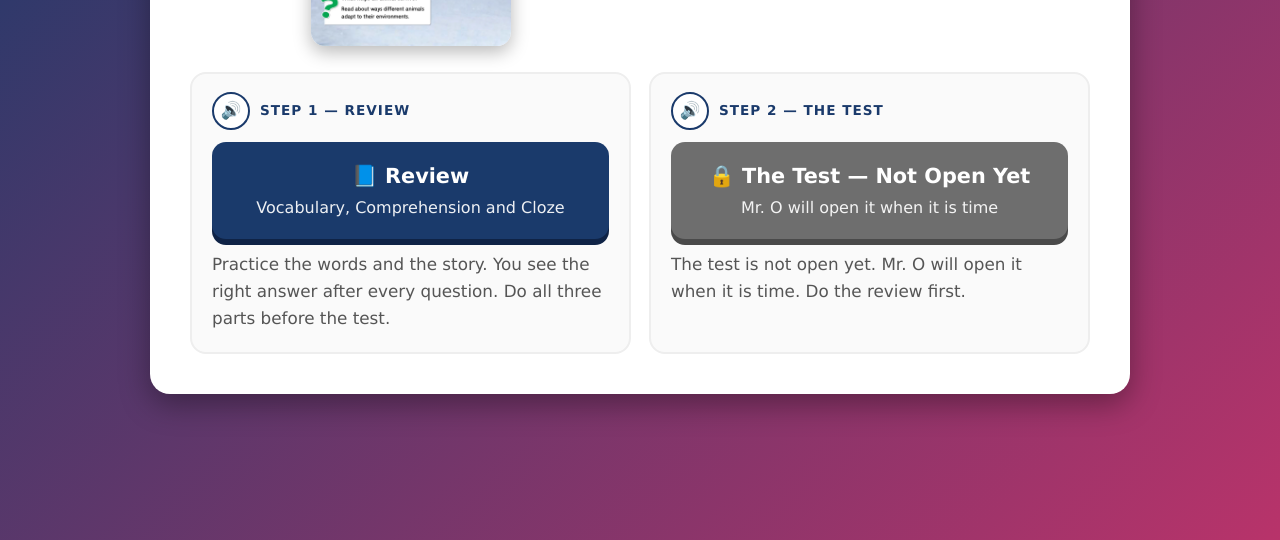
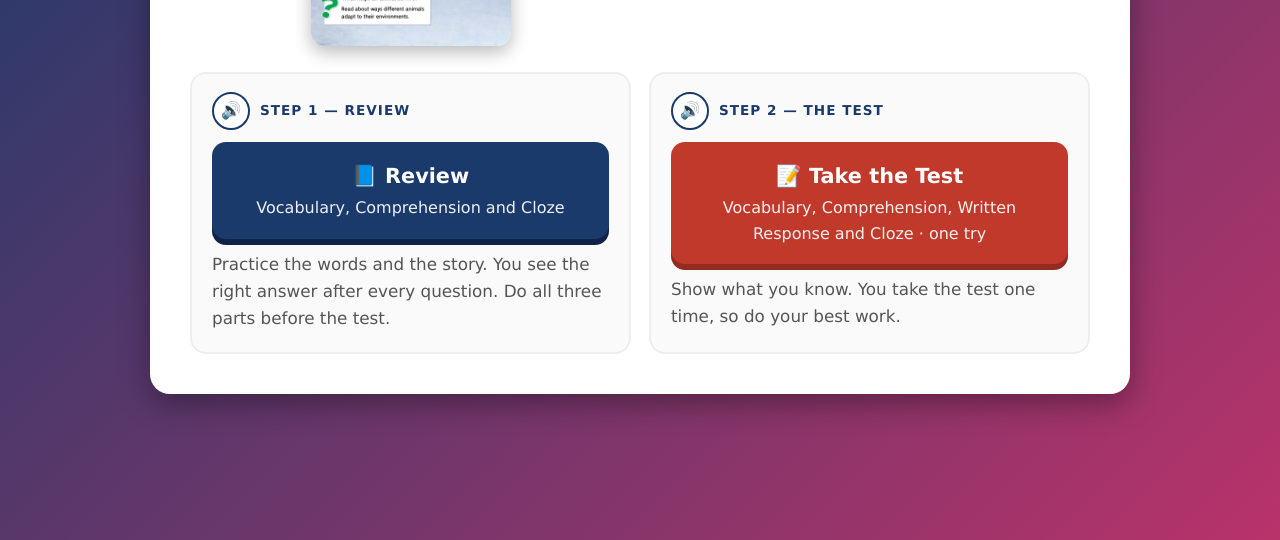
Before and after one commit to molivera1977/class-portal, a plain HTML site: page animal-adaptations/index.html in a window 1280 px wide. Shown: the part 292-832 px from the top of the page. Drawn offline with Linux system fonts and the light colour scheme.

Commit message:
feat: Animal Adaptations page — the Test opens; test day Thu 11/19 (was Fri 11/20)
TEST_OPEN true, TEST_DAYS 2026-11-19, same push as adaptations-unit-test + adaptations-review (Marcos 11/18: "Open the test for tomorrow").

Co-Authored-By: Claude Opus 5.5 <noreply@anthropic.com>

```diff
--- a/animal-adaptations/index.html
+++ b/animal-adaptations/index.html
@@ -125,11 +125,11 @@
 <script>
   /* A share link (…/animal-adaptations/?share=<code>) is handed on to the step that is opened. */
   /* ⬇ OPEN THE TEST: set TEST_OPEN = true here AND in adaptations-unit-test/script.js (same push). */
-  var TEST_OPEN = false;   // built 11/17 closed until Marcos says (test day Fri 11/20)
-  /* TEST DAY (Marcos 10/23, The Talent Show; Animal Adaptations test Friday 11/20): the review is closed during the test unless the Teacher PIN opened it on
+  var TEST_OPEN = true;    // OPEN 11/18 for Thu 11/19 (Marcos: "Open the test for tomorrow"; test moved from Fri 11/20)
+  /* TEST DAY (Marcos 10/23, The Talent Show; Animal Adaptations test Thursday 11/19, moved from Fri 11/20): the review is closed during the test unless the Teacher PIN opened it on
      this computer today (set on the review site; same key, same mroteacher.com). Keep TEST_DAYS the
      same as adaptations-review/script.js. */
-  var TEST_DAYS = ['2026-11-20'];   // Marcos 11/17: test Fri 11/20; keep the same as adaptations-review/script.js
+  var TEST_DAYS = ['2026-11-19'];   // Marcos 11/18: test Thu 11/19 (was Fri 11/20); keep the same as adaptations-review/script.js
   (function lockReviewOnTestDay() {
     if (new URLSearchParams(location.search).get('share')) return;
     var today = new Date().toLocaleDateString('en-CA', { timeZone: 'America/New_York' });
```
